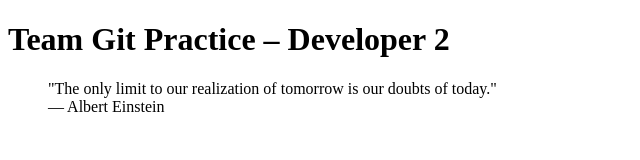
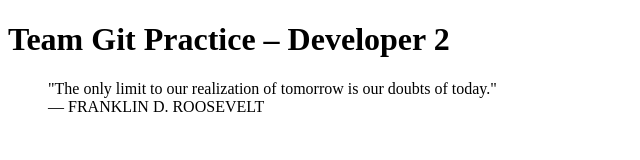
Before and after one commit to Cotton0072/GitLab, a plain HTML site: page index.html in a window 1280 px wide. Shown: the whole page, without its empty margins (0-640 px from the left). Drawn offline with Linux system fonts and the light colour scheme.

Commit message:
Adair: resolve conflict and capitalize correct author

```diff
--- a/index.html
+++ b/index.html
@@ -11,7 +11,7 @@
 
     <blockquote>
         "The only limit to our realization of tomorrow is our doubts of today."
-        <footer>— Albert Einstein</footer>
+        <footer>— FRANKLIN D. ROOSEVELT</footer>
     </blockquote>
 
 </body>
```
